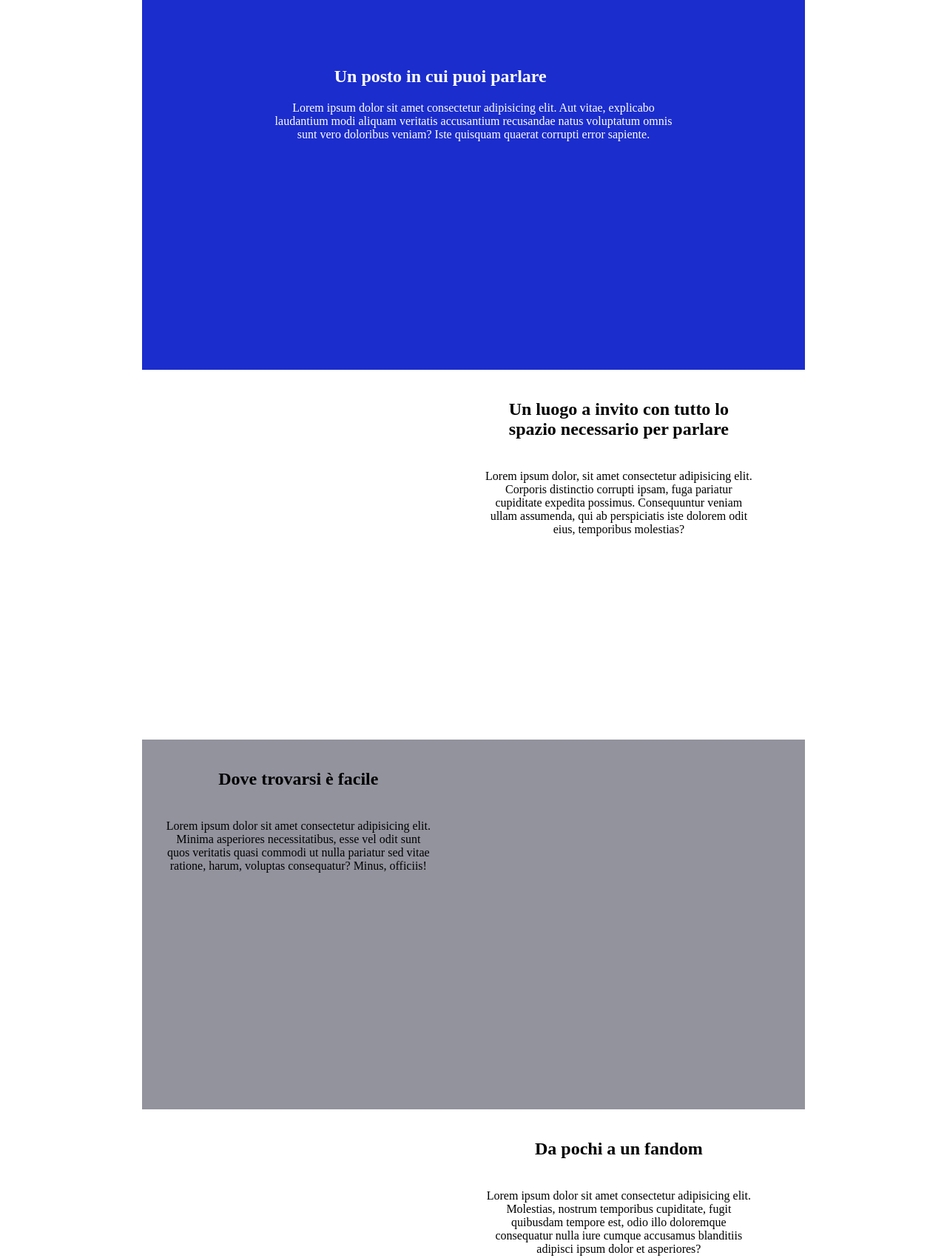
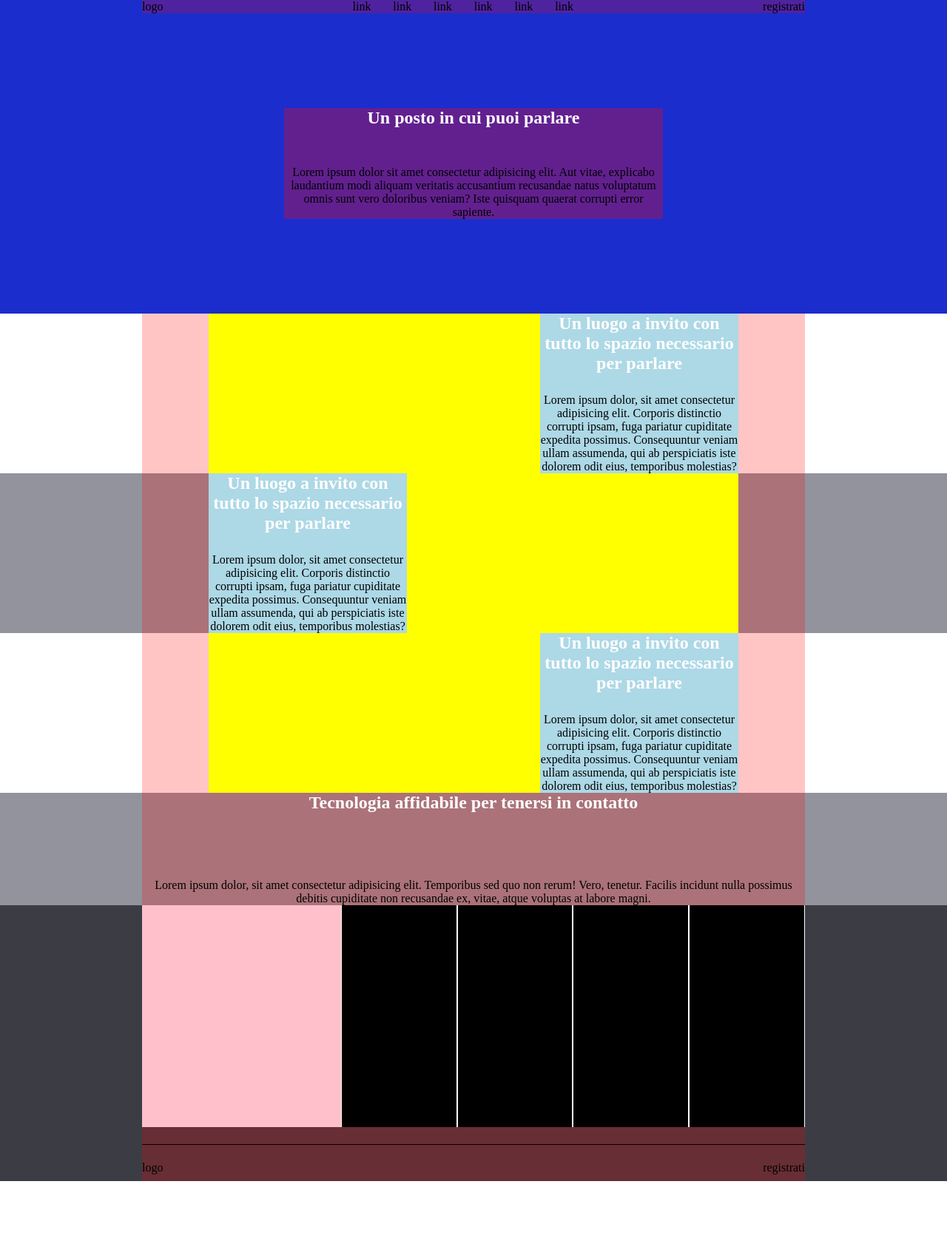
Before and after one commit to edaless/htmlcss-struttura-discord, a plain HTML site: page index.html in a window 1280 px wide. Shown: the top 1701 px of the page at 74% size. After the commit the page ends 1597 px from the top, so only its background shows below. Drawn offline with Linux system fonts and the light colour scheme.

Commit message:
fine struttura

```diff
--- a/CSS/style.css
+++ b/CSS/style.css
@@ -12,55 +12,92 @@
 
 }
 
-header{
-    background: rgb(27, 45, 205);
-    width: 100%;
-}
 
-header h2{
-    margin-top: 10%;
-    text-align: center;
-    color: white;
-}
-header p{
-    margin-top: 20px;
-    text-align: center;
-    color: white;
-    width: 60%;
-    margin-left: 20%;
-}
+
+
+
 
 
 section{
     display: flex;
-    justify-content: space-evenly;
+    justify-content: center;
     flex-wrap: wrap;
-    height: 500px;
-    width: 70%;
+    width: 100%;
+    /* debug */
+
+    /* height: 500px; */
 }
 
-.metà{
-    width: 45%;
+
+/* la sottosezione serve principalmente a
+rendere tutto con la stessa width */
+.sottosezione{
+    width: 70%;
+    display: flex;
+    justify-content: center;
+    /* debug */
+    background: rgba(255, 4, 4, 0.228);
+}
+
+.prima-riga{
+    display: flex;
+    justify-content: space-between;
+
+}
+
+#links{
+    display: flex;
+    justify-content: center;
+
+
+}
+.link{
+    margin:0 10%;
+}
+.sottosezione-header{
+    width: 40%;
+    height: 50%;
+    margin-top: 10%;
+    margin-bottom: 10%;
+    /* debug */
+    background: rgba(255, 4, 4, 0.308);
+}
+
+.metà-immagine{
+    width: 50%;
+    height: 100%;
+
+
+
+    /* debug */
+    background: yellow;
+
+}
+.metà-scritta{
+    width: 30%;
 
 
 
     /* debug */
 
-    /* border:solid 3px black; */
+    background: lightblue;
 
 }
 
 h2{
-    margin-top: 10%;
     text-align: center;
-    width: 90%;
+    color: white;
+    /* width: 90%; */
 }
 p{
     margin-top: 10%;
     text-align: center;
-    width: 90%;
+    /* width: 90%; */
 }
-
+.meno-uno{
+    background: rgb(27, 45, 205);
+    width: 100%;
+}
 .uno, .tre{
 
     background: rgb(146, 147, 157);
@@ -73,16 +110,37 @@ footer{
     background: rgb(59, 60, 68);
     width: 100%;
     display: flex;
-    justify-content: space-evenly;
+    justify-content: center;
 
 
 }
-.sezione-footer{
-    width: 20%;
-    border-left: solid 1px  white;
-    border-right: solid 1px  white;
+
+.colonna-footer{
+    width: calc(70% / 4);
 
     /* debug */
     background: #000;
-    height:100%;
+    border-left: solid 1px  white;
+    border-right: solid 1px  white;
 }
+.colonna-grande-footer{
+    width: 30%;
+
+    /* debug */
+    background: pink;
+    height:300px;
+}
+
+#parte-finale{
+    display: flex;
+    justify-content: space-between;
+    width: 100%;
+    margin-top: 2.5%;
+    border-top: 1px solid #000;
+    padding-top: 2.5%;
+
+    /* debug */
+    height: 50px;
+
+    /* background-color: tomato; */
+}
--- a/index.html
+++ b/index.html
@@ -10,84 +10,159 @@
 <body>
     <div class="container">
 
+        <header>
+
             <!-- sia l'header che il footer sono in una section così ne prendono le caratteristiche -->
-        <section>
-            <header>
+            <section class="meno-uno">
+                <div class="sottosezione prima-riga">
+                    <div id="logo">logo</div>
+
+                    <div id="links">
+                        <div class="link">link</div>
+                        <div class="link">link</div>
+                        <div class="link">link</div>
+                        <div class="link">link</div>
+                        <div class="link">link</div>
+                        <div class="link">link</div>
+
+                    </div>
+
+
+                    <div id="registrati">registrati</div>
+
+
+                </div>
+                <div class="sottosezione-header">
+
                     <h2>Un posto in cui puoi parlare</h2>
                     <p>Lorem ipsum dolor sit amet consectetur adipisicing elit. Aut vitae, explicabo laudantium modi aliquam veritatis accusantium recusandae natus voluptatum omnis sunt vero doloribus veniam? Iste quisquam quaerat corrupti error sapiente.</p>
+
+                </div>
+            </section>
         </header>
-        </section>
 
+        <main>
             <!-- Un luogo a invito con tutto lo spazio necessario per parlare -->
 
             <section class="zero">
-            <div class="metà"></div>
-            <div class="metà">
+                <div class="sottosezione">
+                    <div class="metà-immagine"></div>
+
+
+                    <div class="metà-scritta">
                         <h2>Un luogo a invito con tutto lo spazio necessario per parlare</h2>
                         <p>
                             Lorem ipsum dolor, sit amet consectetur adipisicing elit. Corporis distinctio corrupti ipsam, fuga pariatur cupiditate expedita possimus. Consequuntur veniam ullam assumenda, qui ab perspiciatis iste dolorem odit eius, temporibus molestias?
                         </p>
                     </div>
 
-
+                </div>
             </section>
 
             <!-- Dove trovarsi é facile -->
             <section class="uno">
-            <div class="metà">
-                <h2>Dove trovarsi è facile</h2>
-                <p>Lorem ipsum dolor sit amet consectetur adipisicing elit. Minima asperiores necessitatibus, esse vel odit sunt quos veritatis quasi commodi ut nulla pariatur sed vitae ratione, harum, voluptas consequatur? Minus, officiis!</p>
-            </div>
-            <div class="metà"></div>
+                <div class="sottosezione">
 
 
+                    <div class="metà-scritta">
+                        <h2>Un luogo a invito con tutto lo spazio necessario per parlare</h2>
+                        <p>
+                            Lorem ipsum dolor, sit amet consectetur adipisicing elit. Corporis distinctio corrupti ipsam, fuga pariatur cupiditate expedita possimus. Consequuntur veniam ullam assumenda, qui ab perspiciatis iste dolorem odit eius, temporibus molestias?
+                        </p>
+                    </div>
+
+                    <div class="metà-immagine"></div>
+
+                </div>
             </section>
 
             <!-- Da pochi a un fandom -->
             <section class="due">
-            <div class="metà"></div>
-            <div class="metà">
-                <h2>Da pochi a un fandom</h2>
-                <p>Lorem ipsum dolor sit amet consectetur adipisicing elit. Molestias, nostrum temporibus cupiditate, fugit quibusdam tempore est, odio illo doloremque consequatur nulla iure cumque accusamus blanditiis adipisci ipsum dolor et asperiores?</p>
+                <div class="sottosezione">
+                    <div class="metà-immagine"></div>
+
+
+                    <div class="metà-scritta">
+                        <h2>Un luogo a invito con tutto lo spazio necessario per parlare</h2>
+                        <p>
+                            Lorem ipsum dolor, sit amet consectetur adipisicing elit. Corporis distinctio corrupti ipsam, fuga pariatur cupiditate expedita possimus. Consequuntur veniam ullam assumenda, qui ab perspiciatis iste dolorem odit eius, temporibus molestias?
+                        </p>
                     </div>
 
-
+                </div>
             </section>
 
 
 
             <!-- Tecnologia affidabile per tenersi in contatto -->
             <section class="tre">
+                <div class="sottosezione">
+
+                    <!-- questo div serve a impedire che
+                    il flex arrivi all'h2 e al p,
+                    così non stanno uno a fianco all'altro. -->
+                    <div>
 
                         <h2>Tecnologia affidabile per tenersi in contatto</h2>
 
                         <p>Lorem ipsum dolor, sit amet consectetur adipisicing elit. Temporibus sed quo non rerum! Vero, tenetur. Facilis incidunt nulla possimus debitis cupiditate non recusandae ex, vitae, atque voluptas at labore magni.</p>
+                    </div>
+
+
+                </div>
+            </section>
+        </main>
+
+
+        <!-- sia l'header che il footer sono in una section così ne prendono le caratteristiche -->
+        <footer>
+            <section>
+
+
+
+
+                <div class="sottosezione">
+
+                    <div class="colonna-grande-footer">
+
+                    </div>
+                    <div class="colonna-footer">
+
+                    </div>
+
+                    <div class="colonna-footer">
+
+                    </div>
+
+                    <div class="colonna-footer">
+
+                    </div>
+
+                    <div class="colonna-footer">
+
+                    </div>
+
+
+
+                </div>
+
+                <!-- <hr> -->
+
+                <div class="sottosezione">
+
+                    <div id="parte-finale">
+                        <div id="logo">logo</div>
+                        <div id="registrati">registrati</div>
+
+                    </div>
+
+
+                </div>
+
 
             </section>
 
-        <!-- sia l'header che il footer sono in una section così ne prendono le caratteristiche -->
-        <section>
-
-            <footer>
-                <div class="sezione-footer">
-
-                </div>
-
-                <div class="sezione-footer">
-
-                </div>
-
-                <div class="sezione-footer">
-
-                </div>
-
-                <div class="sezione-footer">
-
-                </div>
-
         </footer>
-
-        </section>
 
 
 
```
Lines whose indentation alone changed are shown as unchanged.
